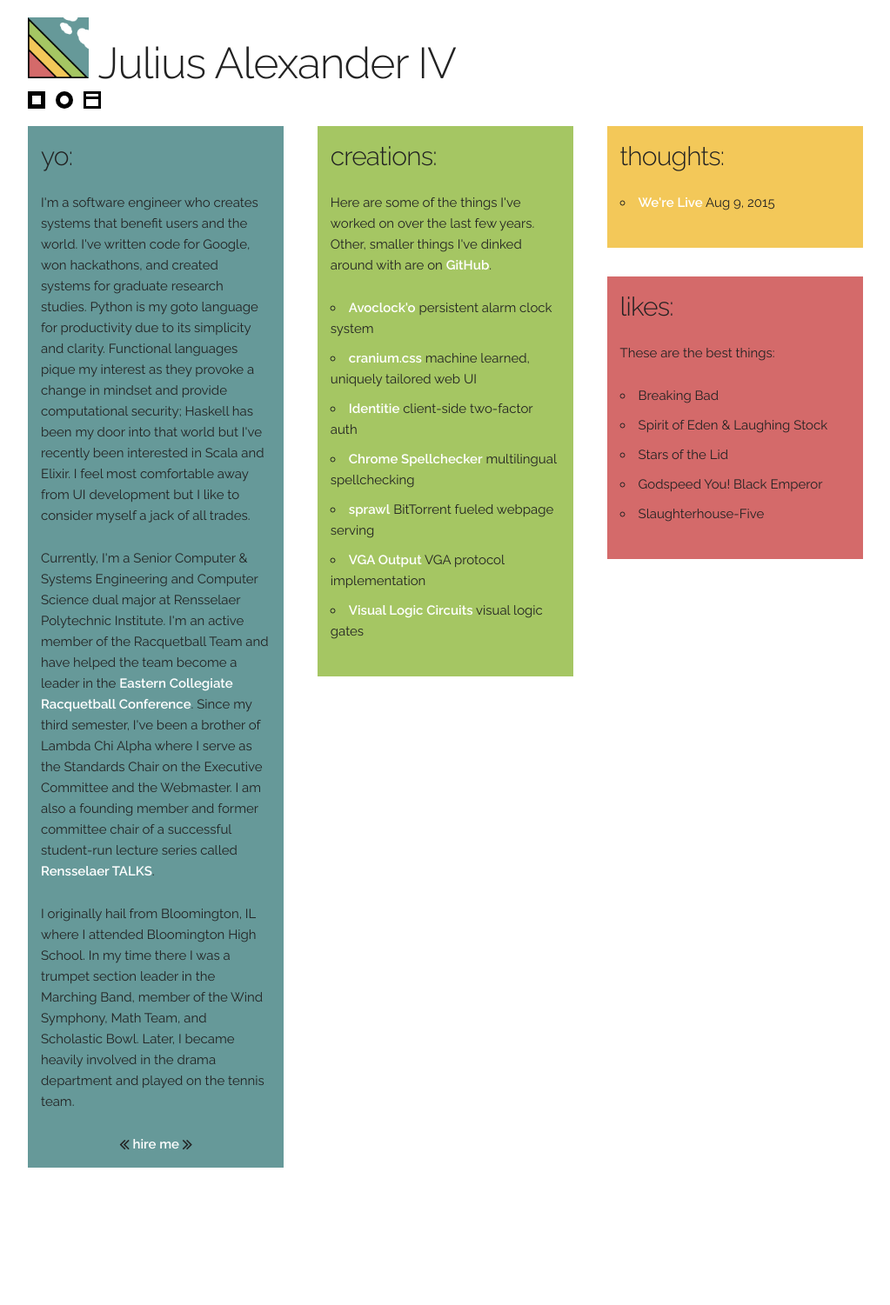
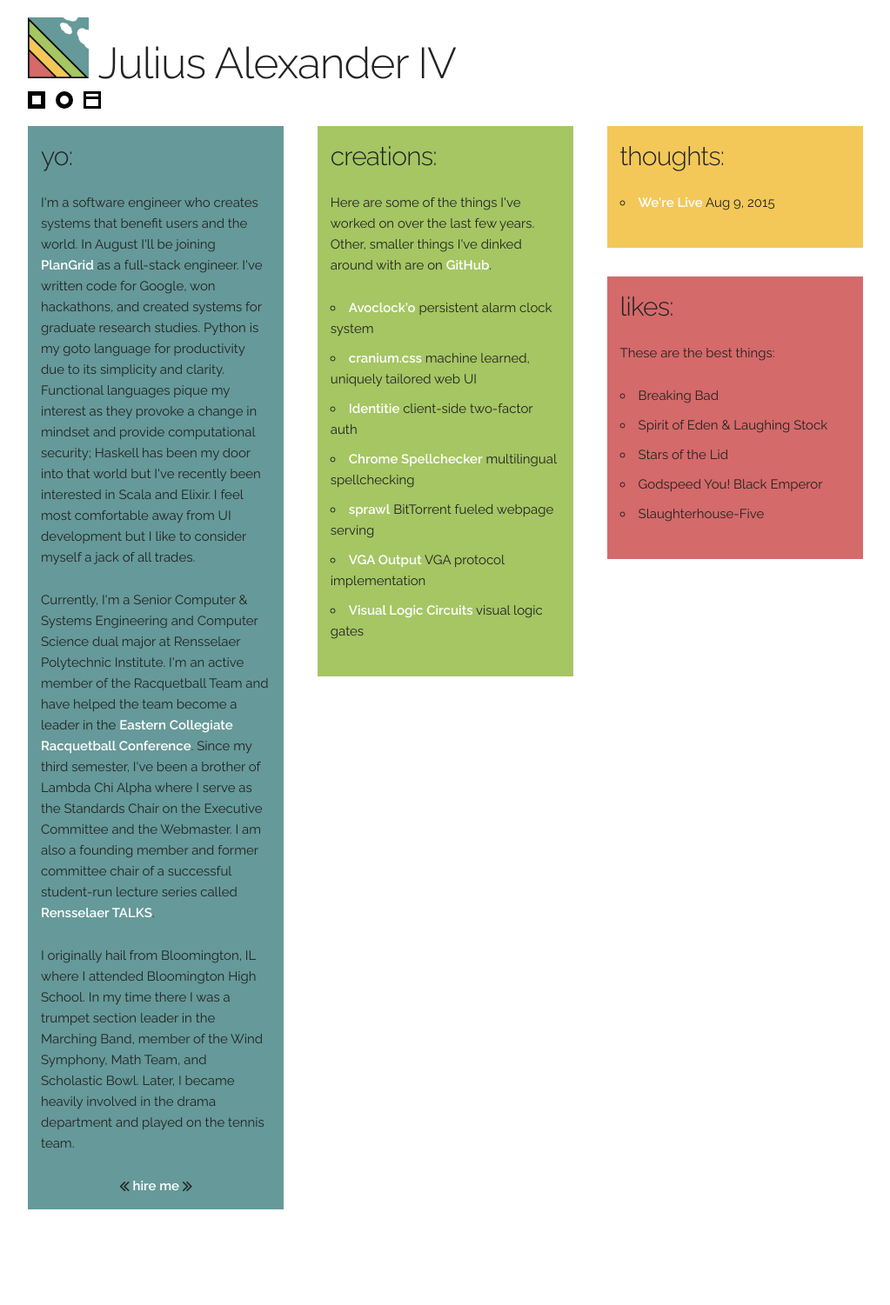
Before and after one commit to juliusiv/juliusiv.github.io, a Jekyll site: the page built from index.html, in a window 1280 px wide. Shown: the whole page at 87% size, without its empty margins (128-1151 px from the left). Built offline with Jekyll 4.4.1, drawn with Linux system fonts in a browser that asks for light colours; nearby versions of some CDN libraries; before the commit the page ends 1453 px from its top, so only the background shows below that.

Commit message:
Update about with PlanGrid.

```diff
--- a/_includes/about.html
+++ b/_includes/about.html
@@ -1,7 +1,7 @@
 <div id="about" class="four columns section">
   <h4>yo:</h4>
   <p>
-    I'm a software engineer who creates systems that benefit users and the world. I've written code for Google, won hackathons, and created systems for graduate research studies. Python is my goto language for productivity due to its simplicity and clarity. Functional languages pique my interest as they provoke a change in mindset and provide computational security; Haskell has been my door into that world but I've recently been interested in Scala and Elixir. I feel most comfortable away from UI development but I like to consider myself a jack of all trades.
+    I'm a software engineer who creates systems that benefit users and the world. In August I'll be joining <a href="http://www.plangrid.com/en">PlanGrid</a> as a full-stack engineer. I've written code for Google, won hackathons, and created systems for graduate research studies. Python is my goto language for productivity due to its simplicity and clarity. Functional languages pique my interest as they provoke a change in mindset and provide computational security; Haskell has been my door into that world but I've recently been interested in Scala and Elixir. I feel most comfortable away from UI development but I like to consider myself a jack of all trades.
   </p>
 
   <p>
```
